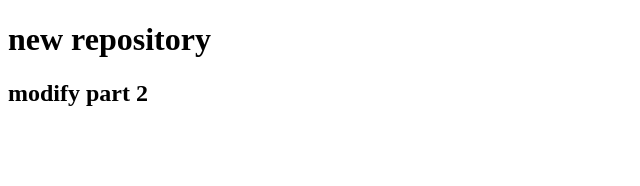
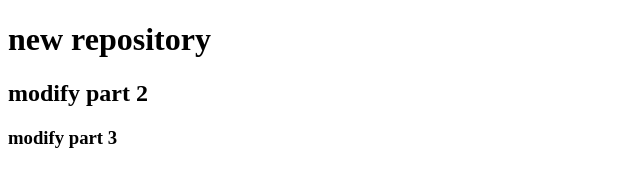
Before and after one commit to Jahanzaib101/Jahanzaib101, a plain HTML site: page index.html in a window 1280 px wide. Shown: the whole page, without its empty margins (0-640 px from the left). Drawn offline with Linux system fonts and the light colour scheme.

Commit message:
new commit

```diff
--- a/index.html
+++ b/index.html
@@ -8,5 +8,6 @@
 <body>
     <h1>new repository</h1>
     <h2>modify part 2</h2>
+    <h3>modify part 3</h3>
 </body>
 </html>
```
